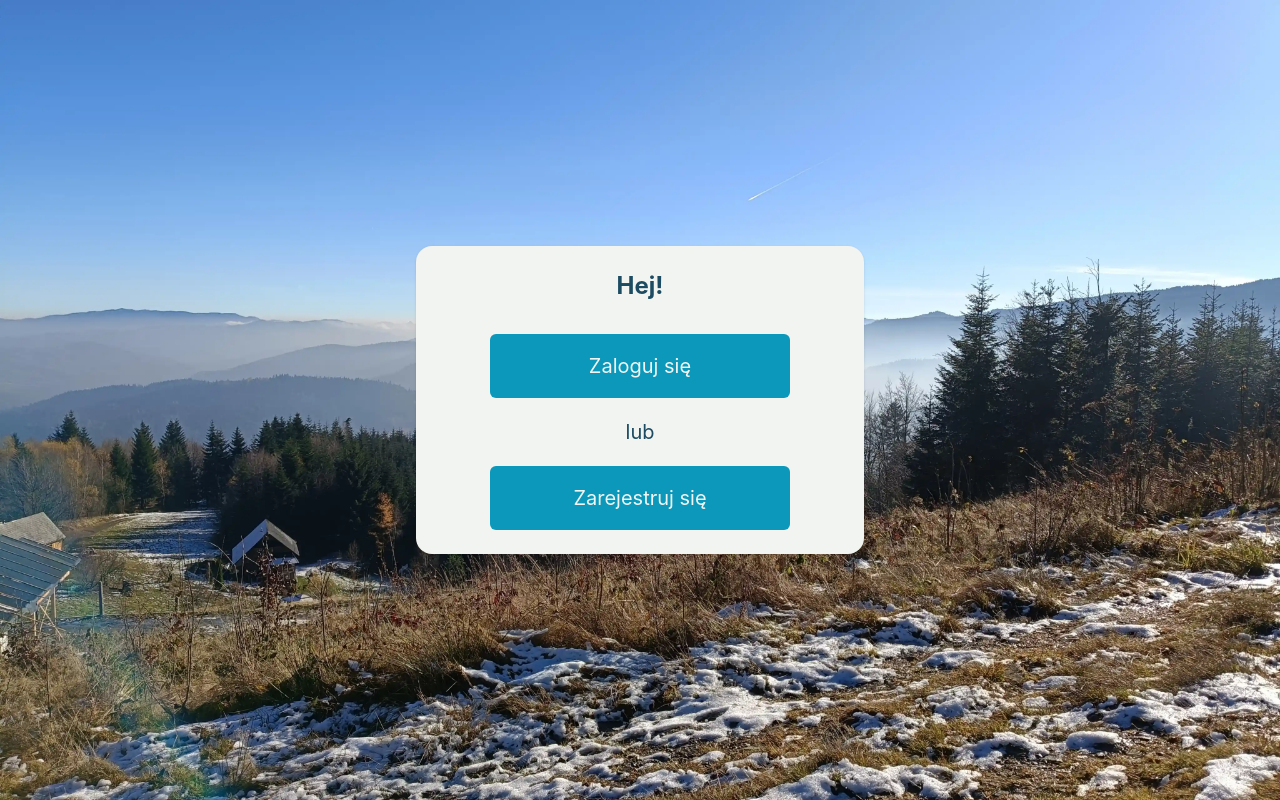
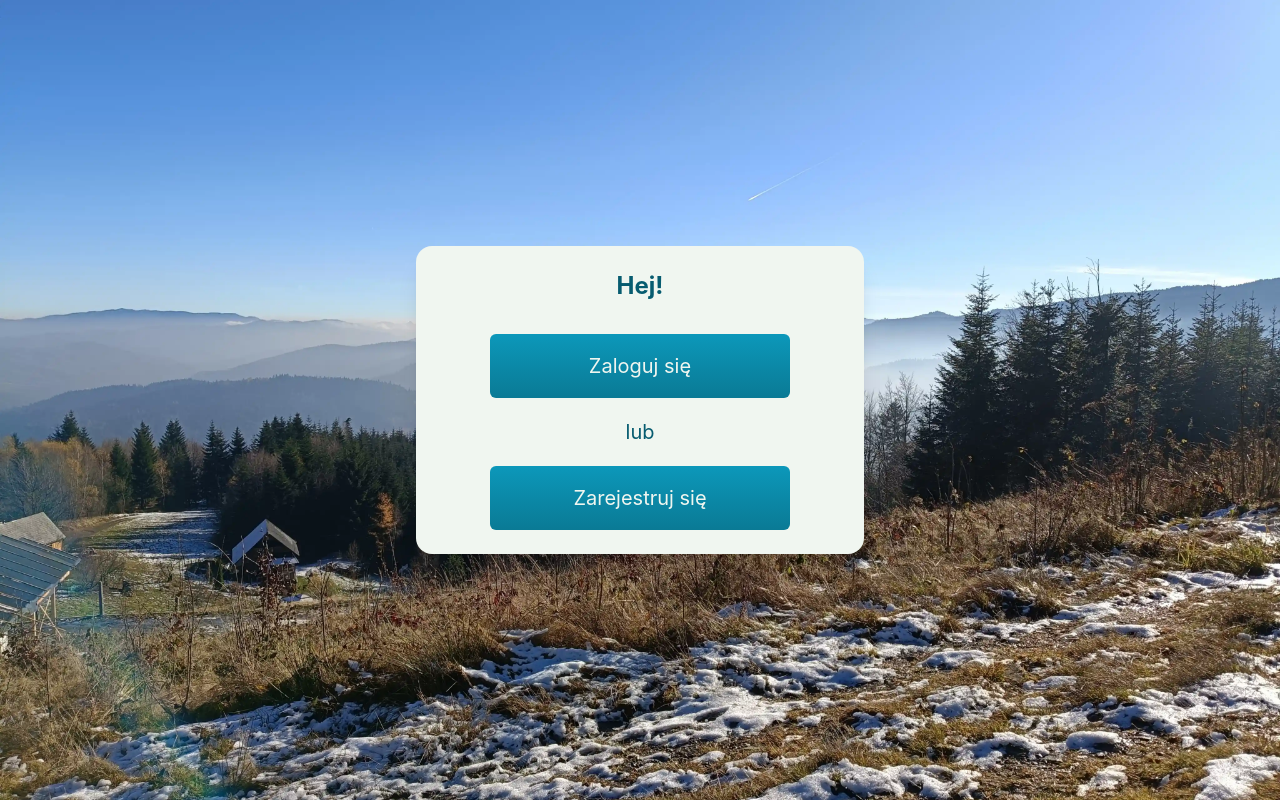
Before and after one commit to bonsilapra/niegorzysci, a React (Vite) app: page / in a window 1280 px wide. Built offline with nearby package versions, Linux system fonts and the light colour scheme; no server answers.

Commit message:
Improve `primary` and `secondary` definitions and adjust buttons

```diff
--- a/src/components/Buttons.jsx
+++ b/src/components/Buttons.jsx
@@ -2,18 +2,25 @@ import {NavLink} from 'react-router';
 import cx from 'classnames';
 import {Loader} from './Loader';
 
-const btnClasses = (type) => `self-center flex justify-center items-center md:w-3/4 w-full h-16 focus:bg-${type}-800 rounded-md text-light p-3`;
-const animationClass = (type) => `bg-${type} transition delay-50 duration-200 ease-in-out hover:-translate-y-0.5 hover:scale-101 hover:bg-${type}-500`;
-const disabledClass = (type) => `bg-${type}Disabled`;
+const btnCommonClass = 'self-center flex justify-center items-center md:w-3/4 w-full h-16 rounded-md ';
+const btnPrimaryClass = 'text-secondary-100 p-3 bg-linear-to-t from-primary-500 to-primary-400';
+const animationCommonClass = 'bg-linear-to-t transition delay-50 duration-400 ease-in-out hover:shadow-md hover:scale-103 hover:bg-linear-to-t ';
+const animationPrimaryClass = 'from-primary-500 to-primary-400 hover:from-primary-600 hover:to-primary-500';
+const disabledPrimaryClass = 'bg-primary-100';
 
 export const NavButton = ({content, path, cssClass, type = 'primary'}) => {
 
 	return (
 		<NavLink
-			className={cx(btnClasses(type), animationClass(type), cssClass)}
+			className={cx(
+				btnCommonClass,
+				{[btnPrimaryClass]: type === 'primary'},
+				animationCommonClass,
+				{[animationPrimaryClass]: type === 'primary'},
+				cssClass)}
 			to={path}
 		>
-			<p class="mb-0">
+			<p className="mb-0">
 				{content}
 			</p>
 		</NavLink>
@@ -25,10 +32,12 @@ export const SubmitButton = ({content, isDisabled, cssClass, type = 'primary', i
 	return (
 		<button
 			className={cx(
-				btnClasses(type),
+				btnCommonClass,
+				{[btnPrimaryClass]: type === 'primary'},
+				animationCommonClass,
+				{[animationPrimaryClass]: type === 'primary' && !isDisabled},
 				cssClass,
-				{[disabledClass(type)]: isDisabled},
-				{[animationClass(type)]: !isDisabled},
+				{[disabledPrimaryClass]: isDisabled},
 			)}
 			type="submit"
 			disabled={isDisabled}
--- a/src/index.css
+++ b/src/index.css
@@ -1,15 +1,20 @@
 @import "tailwindcss";
 
 @theme {
-	--color-main: #D8E7D7;
-	--color-primary: #0C98BA;
+	--color-primary-0: #eefbfe;
+	--color-primary-100: #b7edfa;
+	--color-primary-200: #5bd6f4;
+	--color-primary-300: #0eb6df;
+	--color-primary-400: #0C98BA;
 	--color-primary-500: #0a7a95;
-	--color-primary-800: #064d5e;
-	--color-primaryDisabled: #b7edfa;
-	--color-secondary: #738713;
-	--color-light: #f2f4f1;
-	--color-light-500: #d3dad0;
-	--color-dark: #1C4B62;
+	--color-primary-600: #075c70;
+	--color-primary-1000: #021f26;
+	--color-secondary-100: #f0f6f0;
+	--color-secondary-200: #D8E7D7;
+	--color-secondary-300: #c0d8be;
+	--color-secondary-400: #84b481;
+	--color-secondary-500: #629c5e;
+	--color-secondary-600: #436b40;
 }
 
 .loader {
--- a/src/layouts/Layout.jsx
+++ b/src/layouts/Layout.jsx
@@ -1,3 +1,4 @@
+import cx from 'classnames';
 import {useAuth} from '../context/AppContext';
 import {Navbar} from './Navbar';
 
@@ -5,11 +6,11 @@ export const Layout = ({children}) => {
 	const {isLoggedIn} = useAuth();
 
 	const backgroundStyle = isLoggedIn
-		? 'bg-main'
+		? 'bg-secondary-200'
 		: 'bg-[url(/img/background.webp)]';
 
-	const beforeLoginContainer = 'w-2/3 max-w-md rounded-2xl bg-light flex flex-col p-6 shadow text-dark text-xl';
-	const afterLoginContainer = 'w-3/4 max-w-md text-dark text-xl';
+	const beforeLoginContainer = 'w-2/3 max-w-md rounded-2xl bg-secondary-100 flex flex-col p-6 shadow-xl text-primary-600 text-xl';
+	const afterLoginContainer = 'w-3/4 max-w-md';
 
 	return (
 		<div className={`${backgroundStyle} min-h-screen bg-cover bg-center`}>
@@ -17,10 +18,10 @@ export const Layout = ({children}) => {
 				<Navbar />
 			}
 			<main className="min-h-screen flex flex-col items-center justify-center">
-				<div className={isLoggedIn
-					? afterLoginContainer
-					: beforeLoginContainer
-				}>
+				<div className={cx('text-primary-600 text-xl', {
+					[afterLoginContainer]: isLoggedIn,
+					[beforeLoginContainer]: !isLoggedIn,
+				})}>
 					{children}
 				</div>
 			</main>
```
